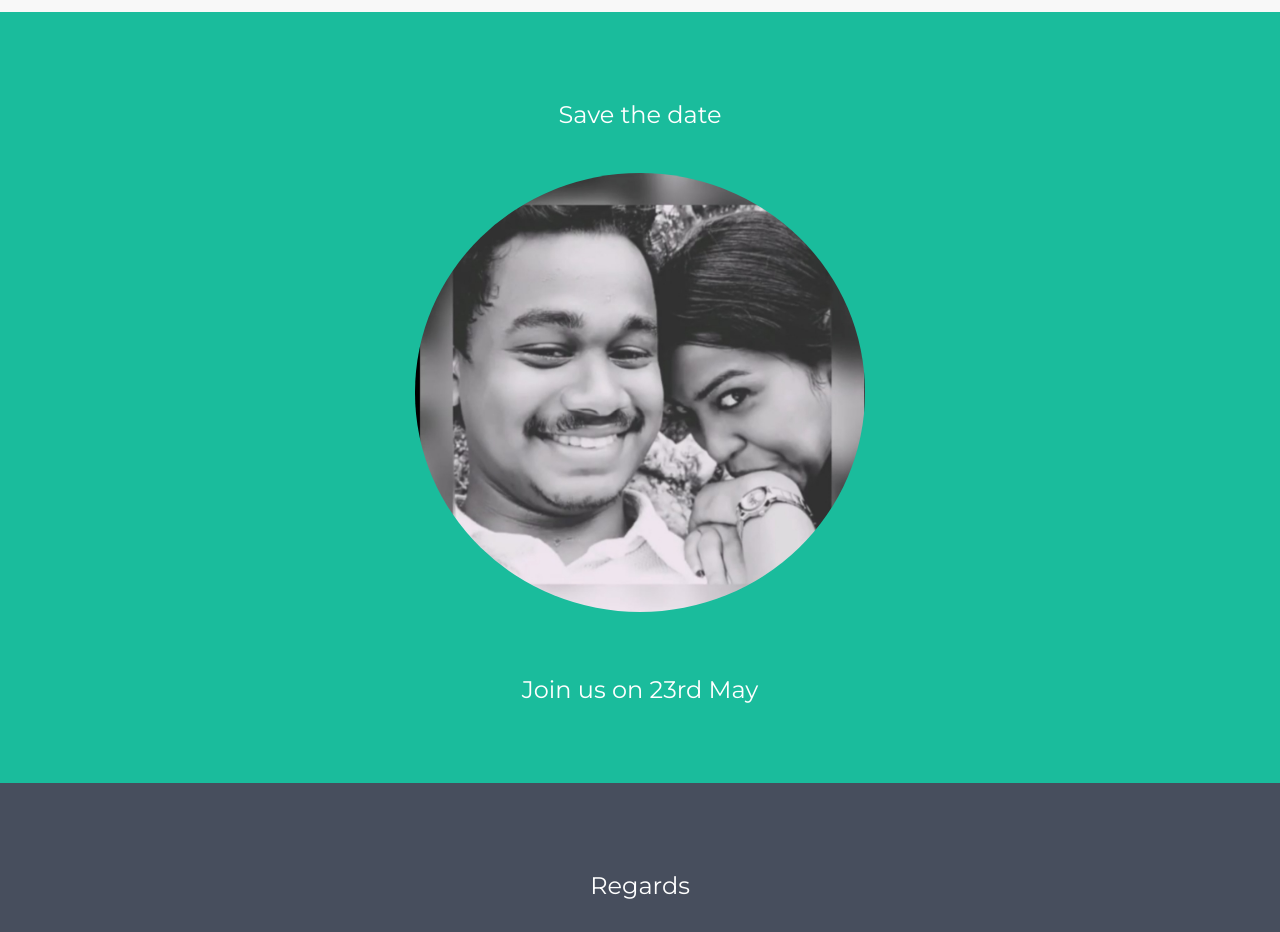
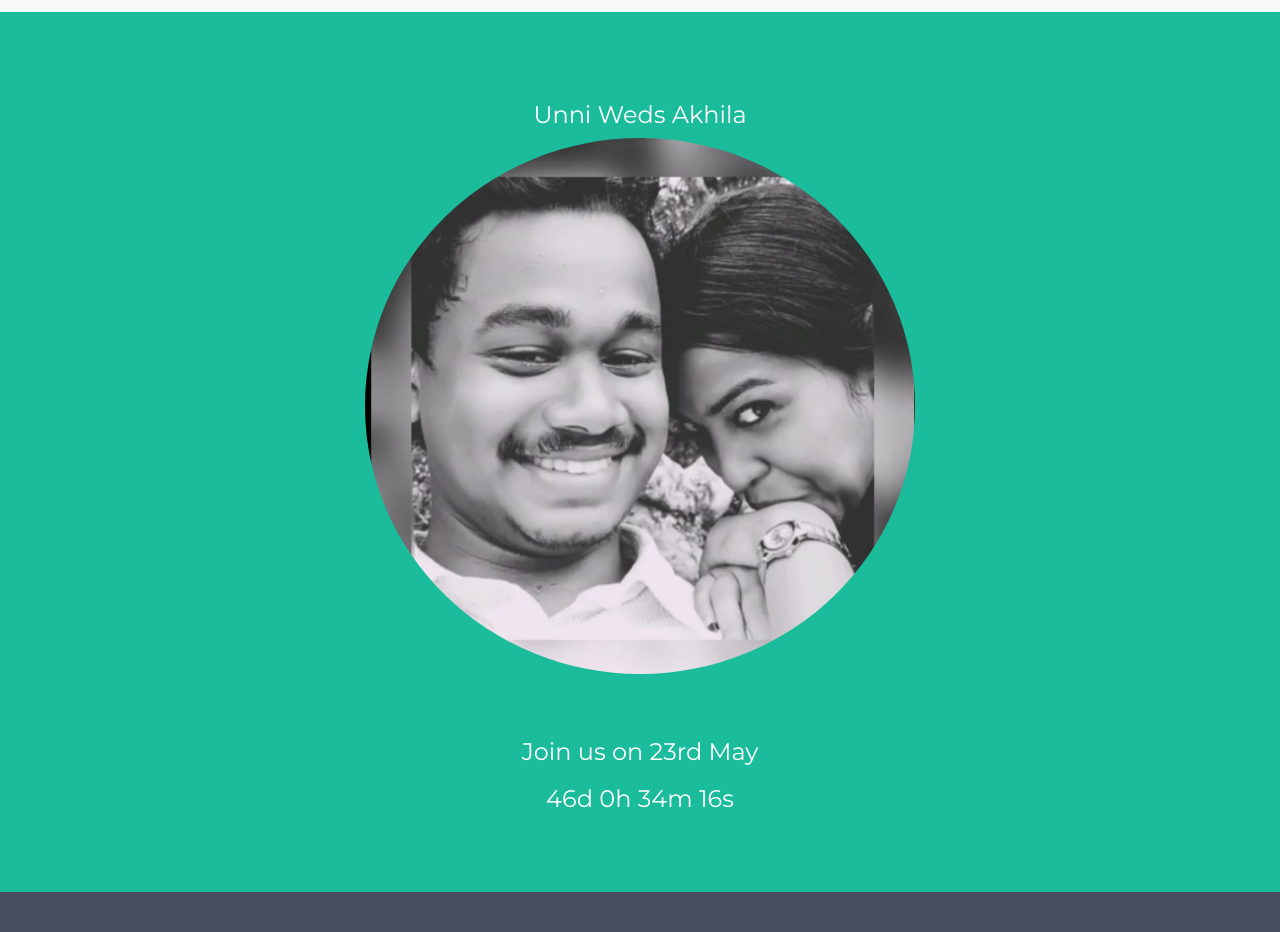
Before and after one commit to AjayPAnand/Weds, a plain HTML site: page index.html in a window 1280 px wide. Shown: the part 68-1000 px from the top of the page. Drawn offline with nearby package versions, Linux system fonts and the light colour scheme.

Commit message:
countdown

```diff
--- a/index.html
+++ b/index.html
@@ -62,23 +62,26 @@
         <span class="icon-bar"></span>
         <span class="icon-bar"></span>
       </button>
-      <a class="navbar-brand" href="#">Me</a>
     </div>
     <div class="collapse navbar-collapse" id="myNavbar">
       <ul class="nav navbar-nav navbar-right">
         <li><a href="#">ABOUT</a></li>
         <li><a href="#">LIFE</a></li>
         <li><a href="#">WHERE</a></li>
+        <li><a href="#">CONTACT</a></li>
       </ul>
     </div>
   </div>
 </nav>
 
 <!-- First Container -->
-<div class="container-fluid bg-1 text-center hover-zoom">
-  <h3 class="margin">Save the date</h3>
-  <img src="first.jpg" class="img-responsive img-circle margin" style="display:inline" alt="Bird" width="450" height="450">
+<div class="container-fluid bg-1 text-center">
+  <h3 style="">Unni Weds Akhila</h3>
+  <img src="first.jpg" class="img-responsive img-circle margin" style="display:inline" alt="Bird" width="550" height="550">
   <h3>Join us on 23rd May</h3>
+  <div class="">
+    <p class="h3" id="countdown"></p>
+  </div>
 </div>
 
 <!-- Second Container -->
@@ -92,17 +95,49 @@
   <h3 class="margin">Location</h3><br>
   <div class="row">
     <div class="col-sm-4">
-      <p>Address : </p>
-      <a href="https://www.google.com/maps/place/Thuravoor,+Thuravoor+Thekku,+Kerala/@9.7677416,76.2956316,14z/data=!3m1!4b1!4m5!3m4!1s0x3b087af4b9df7c7b:0x7470f2f000cec138!8m2!3d9.7704378!4d76.3203091">Direction</a>
+      <p class="h4">Address : </p>
+      <a class="bg-2" href="https://www.google.com/maps/place/Thuravoor,+Thuravoor+Thekku,+Kerala/@9.7677416,76.2956316,14z/data=!3m1!4b1!4m5!3m4!1s0x3b087af4b9df7c7b:0x7470f2f000cec138!8m2!3d9.7704378!4d76.3203091">Direction</a>
     </div>
   </div>
 </div>
+
+
 
 <!-- Footer -->
 <footer class="container-fluid bg-4 text-center">
   <p>Bootstrap Theme Made By <a href="https://www.w3schools.com">www.w3schools.com</a></p>
 </footer>
 
+<script>
+// Set the date we're counting down to
+var countDownDate = new Date("May 23, 2021 10:00:00").getTime();
+
+// Update the count down every 1 second
+var x = setInterval(function() {
+
+  // Get today's date and time
+  var now = new Date().getTime();
+
+  // Find the distance between now and the count down date
+  var distance = countDownDate - now;
+
+  // Time calculations for days, hours, minutes and seconds
+  var days = Math.floor(distance / (1000 * 60 * 60 * 24));
+  var hours = Math.floor((distance % (1000 * 60 * 60 * 24)) / (1000 * 60 * 60));
+  var minutes = Math.floor((distance % (1000 * 60 * 60)) / (1000 * 60));
+  var seconds = Math.floor((distance % (1000 * 60)) / 1000);
+
+  // Output the result in an element with id="demo"
+  document.getElementById("countdown").innerHTML = days + "d " + hours + "h "
+  + minutes + "m " + seconds + "s ";
+
+  // If the count down is over, write some text
+  if (distance < 0) {
+    clearInterval(x);
+    document.getElementById("countdown").innerHTML = "EXPIRED";
+  }
+}, 1000);
+</script>
 
 
 </body>
```
